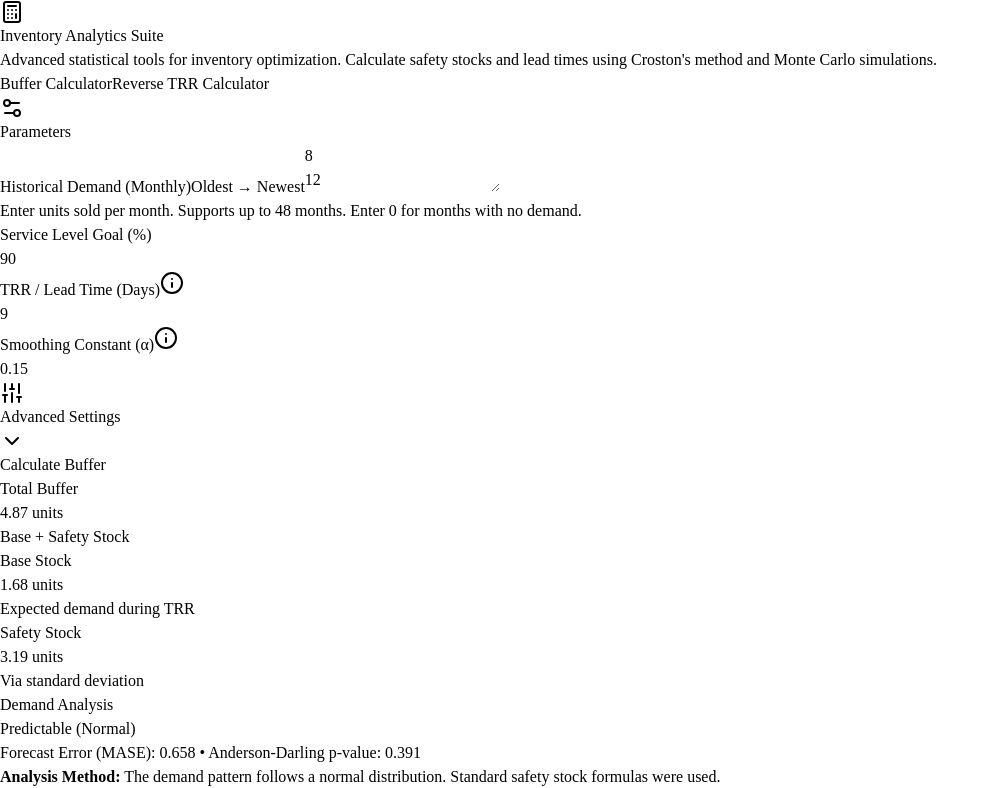
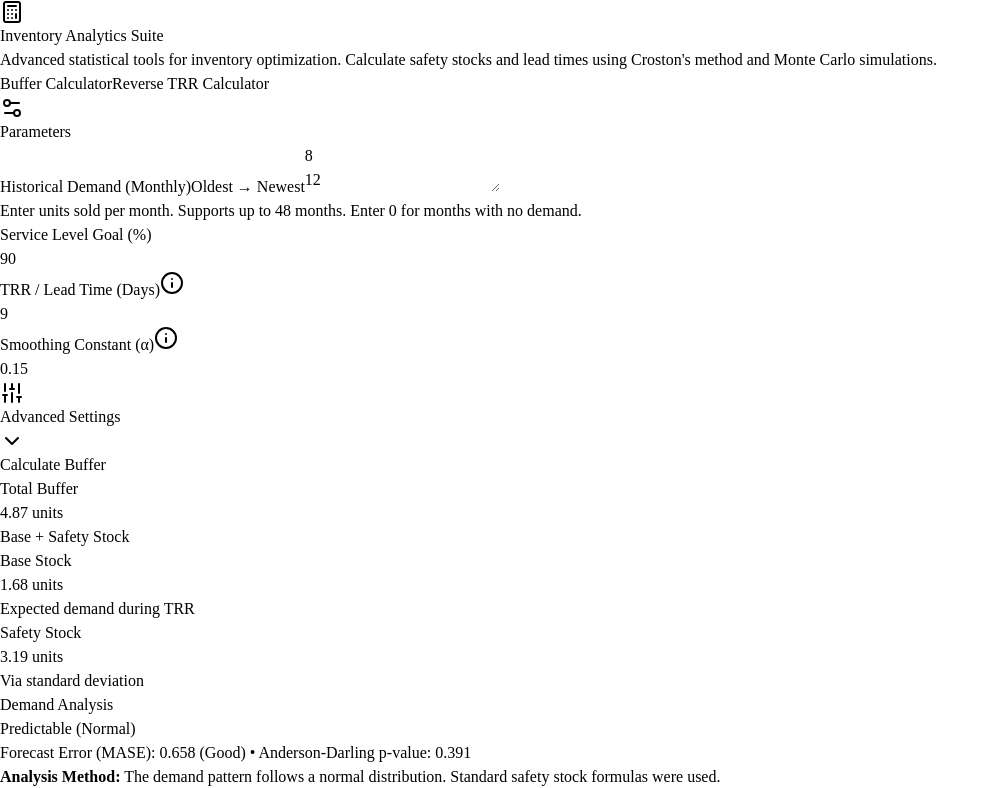
Before and after one commit to BlastHappy82/Inventory_Analytics_Suite, a React (Vite) app in the folder client/: page / in a window 1280 px wide. Shown: the top 788 px of the page, without its empty margins (0-999 px from the left). Built offline with nearby package versions, Linux system fonts and the light colour scheme; a web font is replaced by a local one.

Commit message:
Add descriptive labels for forecast error metric
Add a helper function to categorize the MASE metric and display a corresponding quality label (Excellent, Good, Fair, Poor) alongside the numerical value in the UI.

```diff
--- a/client/src/pages/home.tsx
+++ b/client/src/pages/home.tsx
@@ -37,6 +37,13 @@ import {
   AccordionItem,
   AccordionTrigger,
 } from "@/components/ui/accordion";
+
+function getMaseLabel(mase: number): string {
+  if (mase < 0.5) return "Excellent";
+  if (mase < 0.8) return "Good";
+  if (mase < 1.0) return "Fair";
+  return "Poor";
+}
 
 export default function Home() {
   return (
@@ -304,7 +311,7 @@ function BufferCalculator() {
                   </Badge>
                 </CardTitle>
                 <CardDescription>
-                  Forecast Error (MASE): {result.mase.toFixed(3)} • Anderson-Darling p-value: {result.pValue?.toFixed(3) ?? "N/A"}
+                  Forecast Error (MASE): {result.mase.toFixed(3)} ({getMaseLabel(result.mase)}) • Anderson-Darling p-value: {result.pValue?.toFixed(3) ?? "N/A"}
                 </CardDescription>
               </CardHeader>
               <CardContent className="h-[300px] w-full">
```
Also changed, not shown: 1 other file (tests, documents, lock files or other folders).
